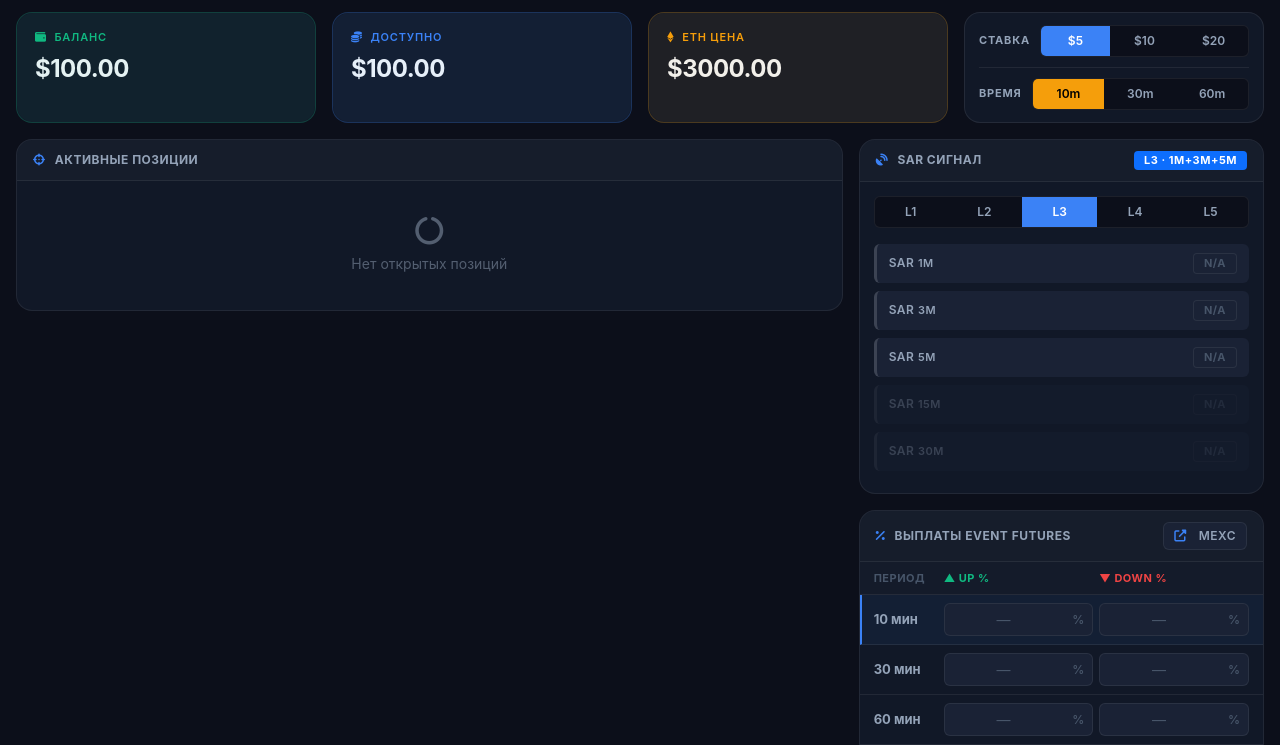
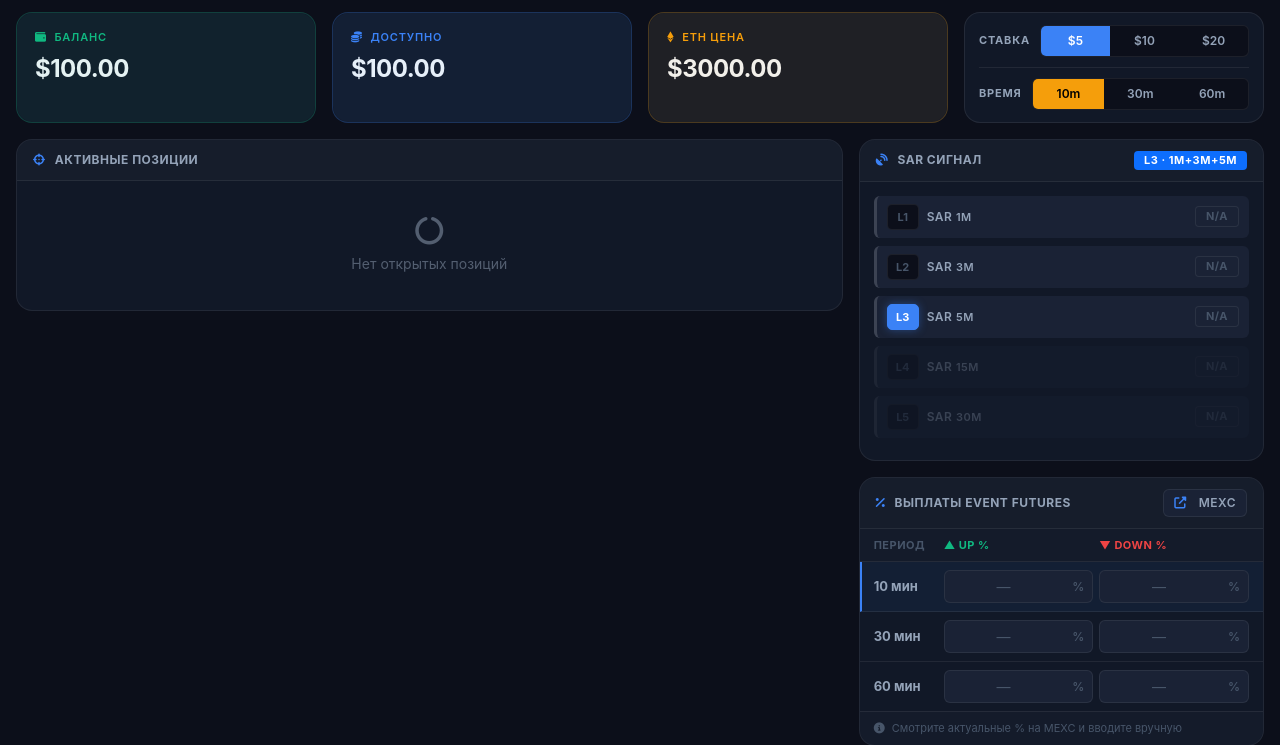
Before and after one commit to AMANITAPOWER999/MEXC-proghnoz-NEW, a Flask app: page / in a window 1280 px wide. Shown: the part 221-966 px from the top of the page. Run offline with Flask 3, Linux system fonts and the light colour scheme; data that the repository does not hold is empty.

Commit message:
Integrate strategy level selection directly with SAR timeframes on the dashboard
Replaces the segmented control for strategy levels with inline buttons next to each SAR timeframe in `templates/dashboard.html`. Updates `static/css/dashboard.css` for new inline button styles and `static/js/dashboard.js` to reference the `.lvl-btn--inline` class.

Replit-Commit-Author: Agent
Replit-Commit-Session-Id: 81913001-b442-4d63-b70d-365577e79539
Replit-Commit-Checkpoint-Type: full_checkpoint
Replit-Commit-Event-Id: 1450aed1-8c0a-4f8f-9677-c864fe0c1e50
Replit-Commit-Screenshot-Url: https://storage.googleapis.com/screenshot-production-us-central1/29255dc5-0afb-4acc-924a-ae44df672fd0/81913001-b442-4d63-b70d-365577e79539/kMBJu1V
Replit-Helium-Checkpoint-Created: true

```diff
--- a/static/css/dashboard.css
+++ b/static/css/dashboard.css
@@ -458,8 +458,8 @@ h1,h2,h3,h4,h5,h6,p,span,td,th,strong,small,label { color: inherit; }
 .sar-row {
     display: flex;
     align-items: center;
-    justify-content: space-between;
-    padding: 9px 12px;
+    gap: 8px;
+    padding: 8px 10px;
     background: var(--bg-card);
     border-radius: var(--radius-sm);
     border-left: 3px solid var(--border-act);
@@ -467,11 +467,49 @@ h1,h2,h3,h4,h5,h6,p,span,td,th,strong,small,label { color: inherit; }
 }
 .sar-row.text-success { border-left-color: var(--green); }
 .sar-row.text-danger  { border-left-color: var(--red); }
-.sar-level { font-size: 12px; font-weight: 600; color: var(--text-muted); text-transform: uppercase; letter-spacing: 0.5px; }
+
+.sar-level {
+    font-size: 12px;
+    font-weight: 600;
+    color: var(--text-muted);
+    text-transform: uppercase;
+    letter-spacing: 0.5px;
+    flex: 1;
+}
+
 .sar-badge { font-size: 11px; font-weight: 700; padding: 4px 12px; border-radius: 20px; letter-spacing: 0.5px; }
 .sar-badge.bg-success { background: var(--green) !important; color: #fff; animation: pulse-badge 2s infinite; }
 .sar-badge.bg-danger  { background: var(--red)   !important; color: #fff; animation: pulse-badge 2s infinite; }
 .sar-badge.bg-secondary { background: var(--bg-card) !important; color: var(--text-dim); border: 1px solid var(--border); }
+
+/* Inline level button (next to each SAR row) */
+.lvl-btn--inline {
+    flex-shrink: 0;
+    width: 32px;
+    height: 26px;
+    padding: 0;
+    font-size: 11px;
+    font-weight: 700;
+    border-radius: 5px;
+    border: 1px solid var(--border);
+    background: var(--bg-base);
+    color: var(--text-dim);
+    cursor: pointer;
+    transition: background .15s, color .15s, border-color .15s, box-shadow .15s;
+    text-align: center;
+    line-height: 24px;
+}
+.lvl-btn--inline:hover {
+    background: var(--bg-hover);
+    color: var(--text-muted);
+    border-color: var(--border-act);
+}
+.lvl-btn--inline.active-setting {
+    background: var(--blue);
+    color: #fff;
+    border-color: var(--blue);
+    box-shadow: 0 0 8px rgba(59,130,246,0.4);
+}
 
 /* ═══════════════════════════════════════════
    PAYOUT GRID
--- a/static/js/dashboard.js
+++ b/static/js/dashboard.js
@@ -284,18 +284,18 @@ class TradingDashboard {
 
     syncLevelButtons(activeLevel) {
         this._strategyLevel = parseInt(activeLevel);
-        document.querySelectorAll('.lvl-btn').forEach(btn => {
+        document.querySelectorAll('.lvl-btn--inline').forEach(btn => {
             btn.classList.toggle('active-setting', parseInt(btn.dataset.level) === this._strategyLevel);
         });
         const labels = {
-            1: 'L1 · SAR 1m',
+            1: 'L1 · 1m',
             2: 'L2 · 1m+3m',
             3: 'L3 · 1m+3m+5m',
-            4: 'L4 · 1m+3m+5m+15m',
+            4: 'L4 · 1m…15m',
             5: 'L5 · все ТФ',
         };
         const lbl = document.getElementById('strategy-level-label');
-        if (lbl) lbl.textContent = labels[this._strategyLevel] || `Level ${this._strategyLevel}`;
+        if (lbl) lbl.textContent = labels[this._strategyLevel] || `L${this._strategyLevel}`;
     }
 
     async setStrategyLevel(level) {
--- a/templates/dashboard.html
+++ b/templates/dashboard.html
@@ -138,39 +138,33 @@
             <div class="panel">
                 <div class="panel__header">
                     <span><i class="fas fa-satellite-dish"></i> SAR Сигнал</span>
-                    <span id="strategy-level-label" class="badge bg-primary" style="font-size:11px">Level 3</span>
+                    <span id="strategy-level-label" class="badge bg-primary" style="font-size:11px">L3 · 1m+3m+5m</span>
                 </div>
                 <div class="panel__body">
 
-                    <!-- Strategy Level Selector -->
-                    <div class="mb-3">
-                        <div class="seg-ctrl w-100">
-                            <button class="seg-btn seg-btn--blue lvl-btn flex-fill" data-level="1" onclick="window.dashboard.setStrategyLevel(1)">L1</button>
-                            <button class="seg-btn seg-btn--blue lvl-btn flex-fill" data-level="2" onclick="window.dashboard.setStrategyLevel(2)">L2</button>
-                            <button class="seg-btn seg-btn--blue lvl-btn flex-fill active-setting" data-level="3" onclick="window.dashboard.setStrategyLevel(3)">L3</button>
-                            <button class="seg-btn seg-btn--blue lvl-btn flex-fill" data-level="4" onclick="window.dashboard.setStrategyLevel(4)">L4</button>
-                            <button class="seg-btn seg-btn--blue lvl-btn flex-fill" data-level="5" onclick="window.dashboard.setStrategyLevel(5)">L5</button>
-                        </div>
-                    </div>
-
-                    <!-- SAR Rows -->
+                    <!-- SAR Rows with inline level buttons -->
                     <div class="sar-row mb-2" id="sar-1m-container">
+                        <button class="lvl-btn lvl-btn--inline" data-level="1" onclick="window.dashboard.setStrategyLevel(1)" title="Стратегия L1 — только 1m">L1</button>
                         <span class="sar-level">SAR <span class="text-muted" style="font-size:11px">1m</span></span>
                         <span id="sar-1m" class="badge sar-badge">N/A</span>
                     </div>
                     <div class="sar-row mb-2" id="sar-3m-container">
+                        <button class="lvl-btn lvl-btn--inline" data-level="2" onclick="window.dashboard.setStrategyLevel(2)" title="Стратегия L2 — 1m+3m">L2</button>
                         <span class="sar-level">SAR <span class="text-muted" style="font-size:11px">3m</span></span>
                         <span id="sar-3m" class="badge sar-badge">N/A</span>
                     </div>
                     <div class="sar-row mb-2" id="sar-5m-container">
+                        <button class="lvl-btn lvl-btn--inline" data-level="3" onclick="window.dashboard.setStrategyLevel(3)" title="Стратегия L3 — 1m+3m+5m">L3</button>
                         <span class="sar-level">SAR <span class="text-muted" style="font-size:11px">5m</span></span>
                         <span id="sar-5m" class="badge sar-badge">N/A</span>
                     </div>
                     <div class="sar-row mb-2" id="sar-15m-container">
+                        <button class="lvl-btn lvl-btn--inline" data-level="4" onclick="window.dashboard.setStrategyLevel(4)" title="Стратегия L4 — 1m+3m+5m+15m">L4</button>
                         <span class="sar-level">SAR <span class="text-muted" style="font-size:11px">15m</span></span>
                         <span id="sar-15m" class="badge sar-badge">N/A</span>
                     </div>
                     <div class="sar-row mb-2" id="sar-30m-container">
+                        <button class="lvl-btn lvl-btn--inline" data-level="5" onclick="window.dashboard.setStrategyLevel(5)" title="Стратегия L5 — все ТФ">L5</button>
                         <span class="sar-level">SAR <span class="text-muted" style="font-size:11px">30m</span></span>
                         <span id="sar-30m" class="badge sar-badge">N/A</span>
                     </div>
```
